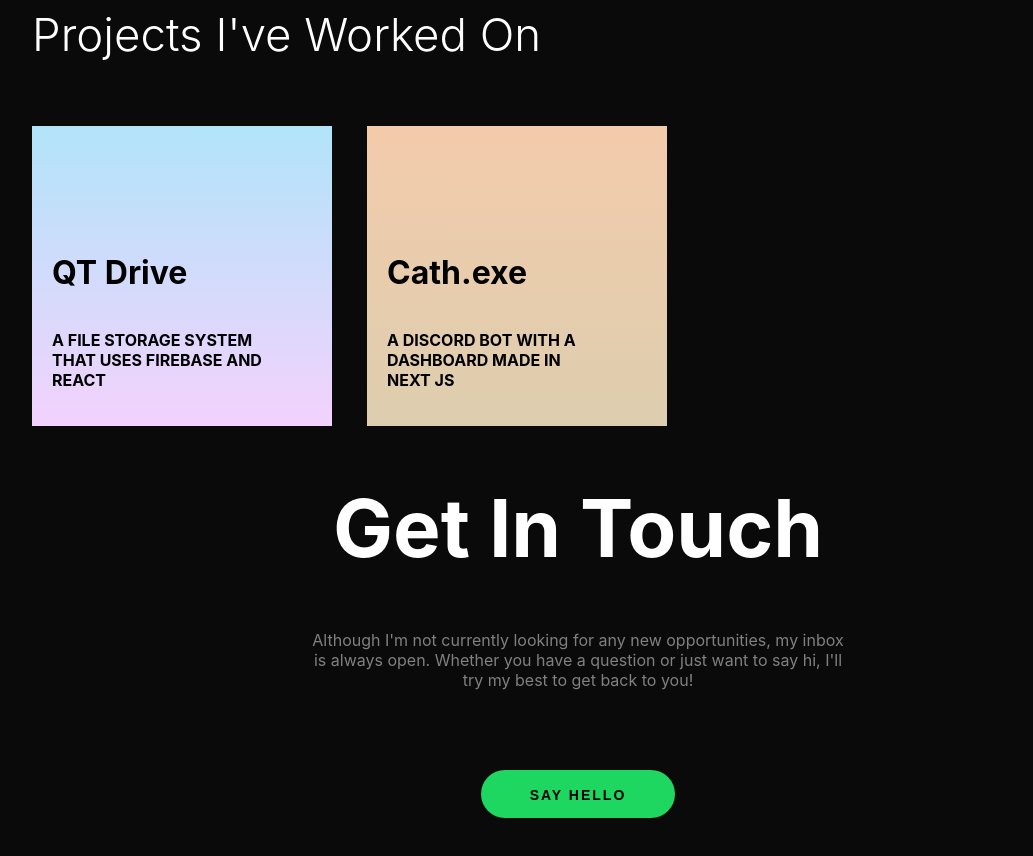
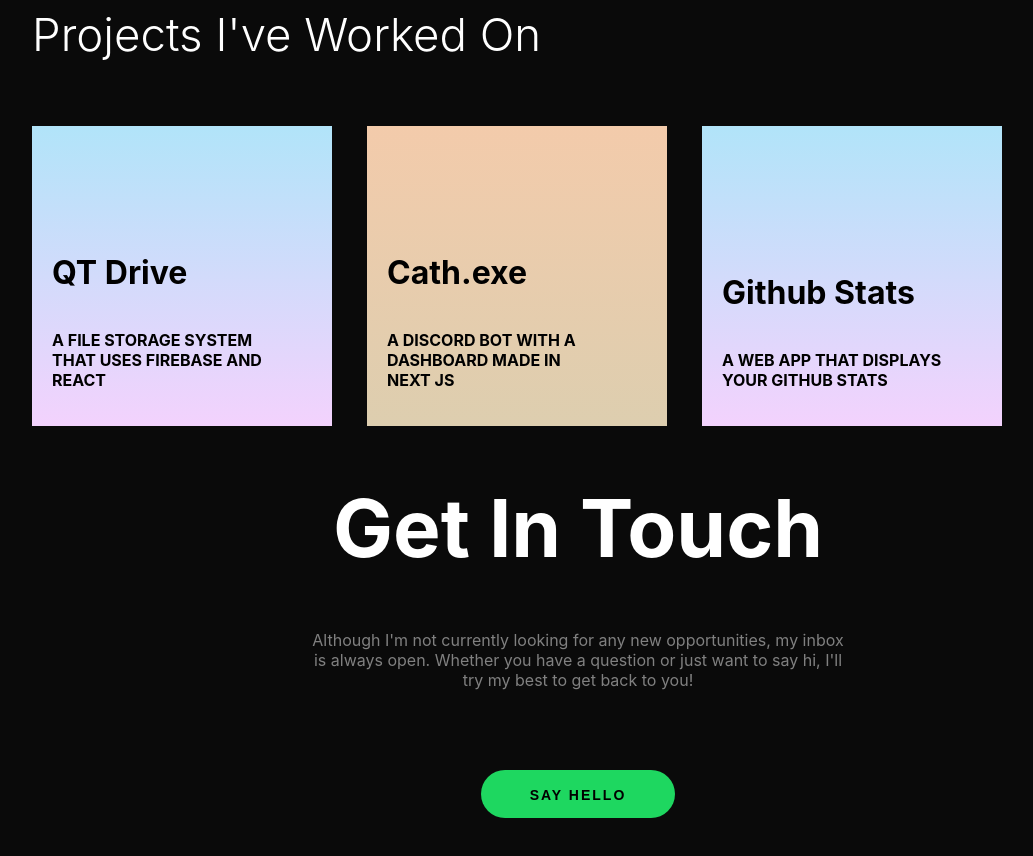
Before and after one commit to qt-coder/portfolio, a Next.js app: page / in a window 1280 px wide. Shown: the part 1280-2136 px from the top of the page, without its empty margins (62-1095 px from the left). Built offline with nearby package versions, Linux system fonts and the light colour scheme.

Commit message:
Fixed projects component

```diff
--- a/components/Projects.js
+++ b/components/Projects.js
@@ -26,6 +26,7 @@
 const ProjectsList = [
     {title: 'QT Drive', desc: 'A file storage system that uses Firebase and React', link: '/qtdrive', primary: false},
     {title: 'Cath.exe', desc: 'A Discord bot with a dashboard made in Next JS', link: '/cath', primary: true},
+    {title: 'Github Stats', desc: 'A web app that displays your Github Stats', link: '/githubstats', primary: false},
 ]
 
 function Project({title, desc, link, primary}) {
```
